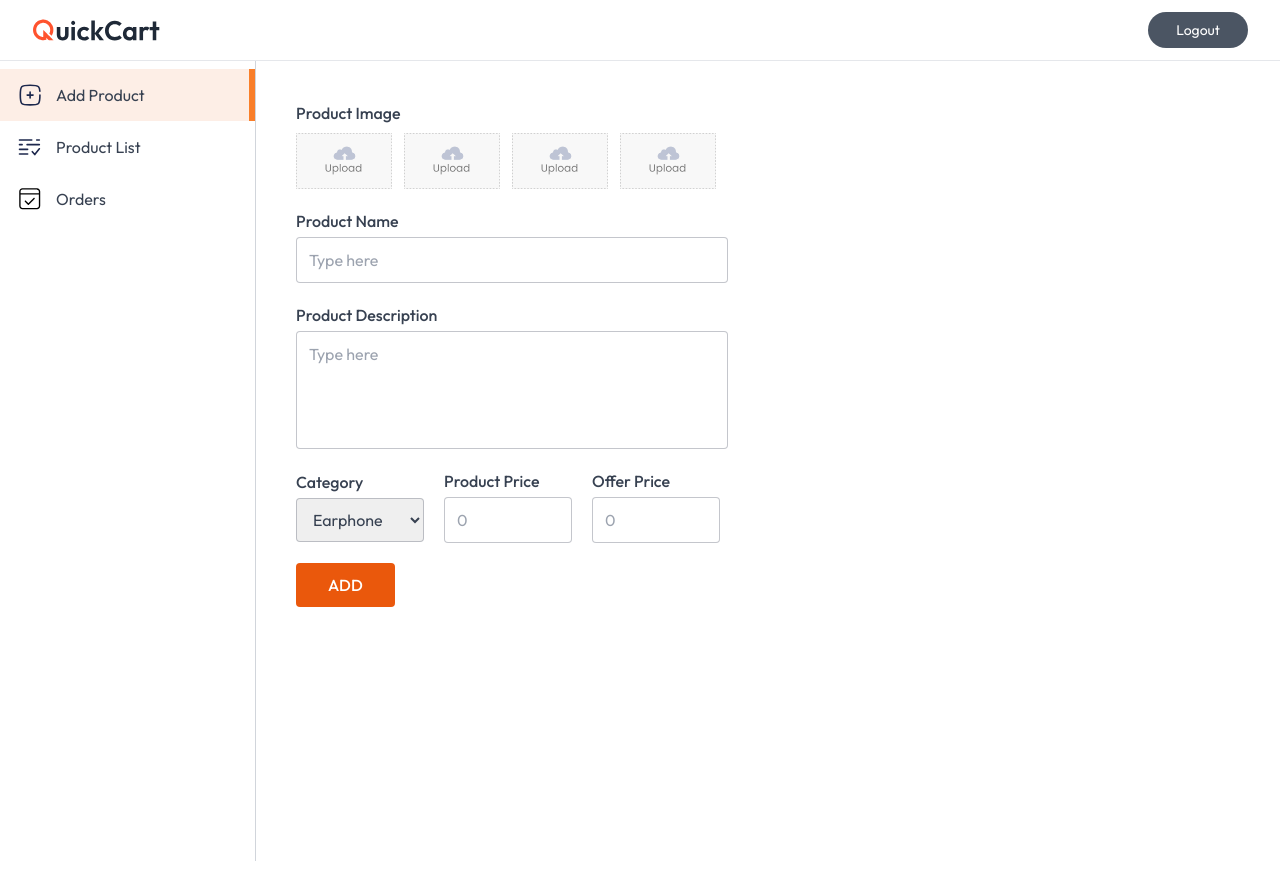
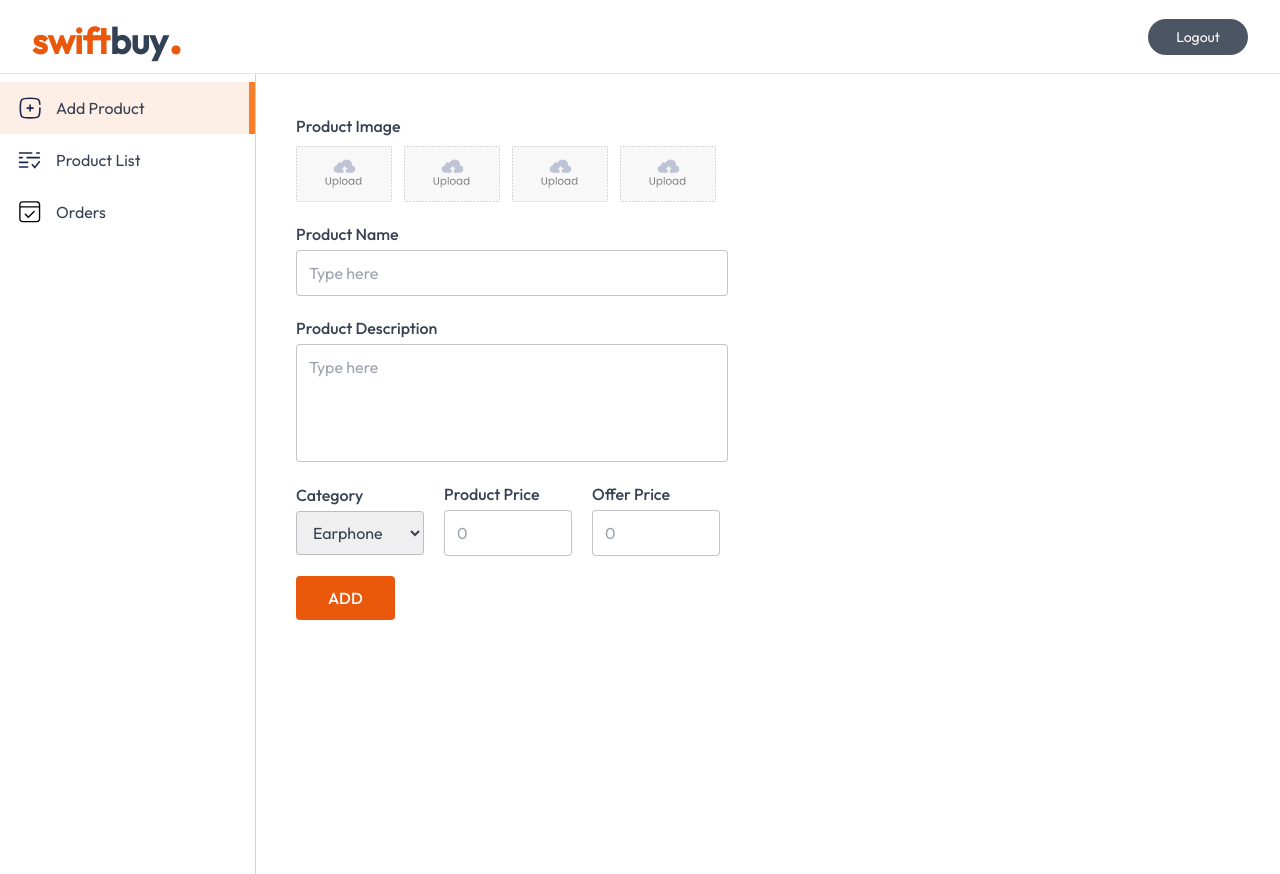
Before and after one commit to sarim-alis/swift-buy, a Next.js app: page /seller in a window 1280 px wide. Built offline with nearby package versions, Linux system fonts and the light colour scheme; no server answers; the database is empty.

Commit message:
feat/Product list fix

```diff
--- a/components/seller/Footer.jsx
+++ b/components/seller/Footer.jsx
@@ -1,12 +1,15 @@
 import React from "react";
 import { assets } from "@/assets/assets";
 import Image from "next/image";
+import Link from 'next/link'
 
 const Footer = () => {
   return (
     <div className="flex md:flex-row flex-col-reverse items-center justify-between text-left w-full px-10">
-      <div className="flex items-center gap-4">
-        <Image className="hidden md:block" src={assets.logo} alt="logo" />
+      {/* <div className="flex items-center gap-4">
+         <Link href="/" className="text-3xl md:text-4xl font-semibold text-slate-700 hover:opacity-80 transition">
+            <span className="text-[#ea580c]">swift</span>buy<span className="text-[#ea580c] text-4xl md:text-5xl leading-0">.</span>
+         </Link>
         <div className="hidden md:block h-7 w-px bg-gray-500/60"></div>
         <p className="py-4 text-center text-xs md:text-sm text-gray-500">
           Copyright 2025 © greatstack.dev All Right Reserved.
@@ -22,7 +25,7 @@ const Footer = () => {
         <a href="#">
           <Image src={assets.instagram_icon} alt="instagram_icon" />
         </a>
-      </div>
+      </div> */}
     </div>
   );
 };
--- a/components/seller/Navbar.jsx
+++ b/components/seller/Navbar.jsx
@@ -1,15 +1,13 @@
 import React from 'react'
-import { assets } from '../../assets/assets'
-import Image from 'next/image'
-import { useAppContext } from '@/context/AppContext'
+import Link from 'next/link'
 
 const Navbar = () => {
 
-  const { router } = useAppContext()
-
   return (
     <div className='flex items-center px-4 md:px-8 py-3 justify-between border-b'>
-      <Image onClick={()=>router.push('/')} className='w-28 lg:w-32 cursor-pointer' src={assets.logo} alt="" />
+      <Link href="/" className="text-3xl md:text-4xl font-semibold text-slate-700 hover:opacity-80 transition">
+        <span className="text-[#ea580c]">swift</span>buy<span className="text-[#ea580c] text-4xl md:text-5xl leading-0">.</span>
+      </Link>
       <button className='bg-gray-600 text-white px-5 py-2 sm:px-7 sm:py-2 rounded-full text-xs sm:text-sm'>Logout</button>
     </div>
   )
```
